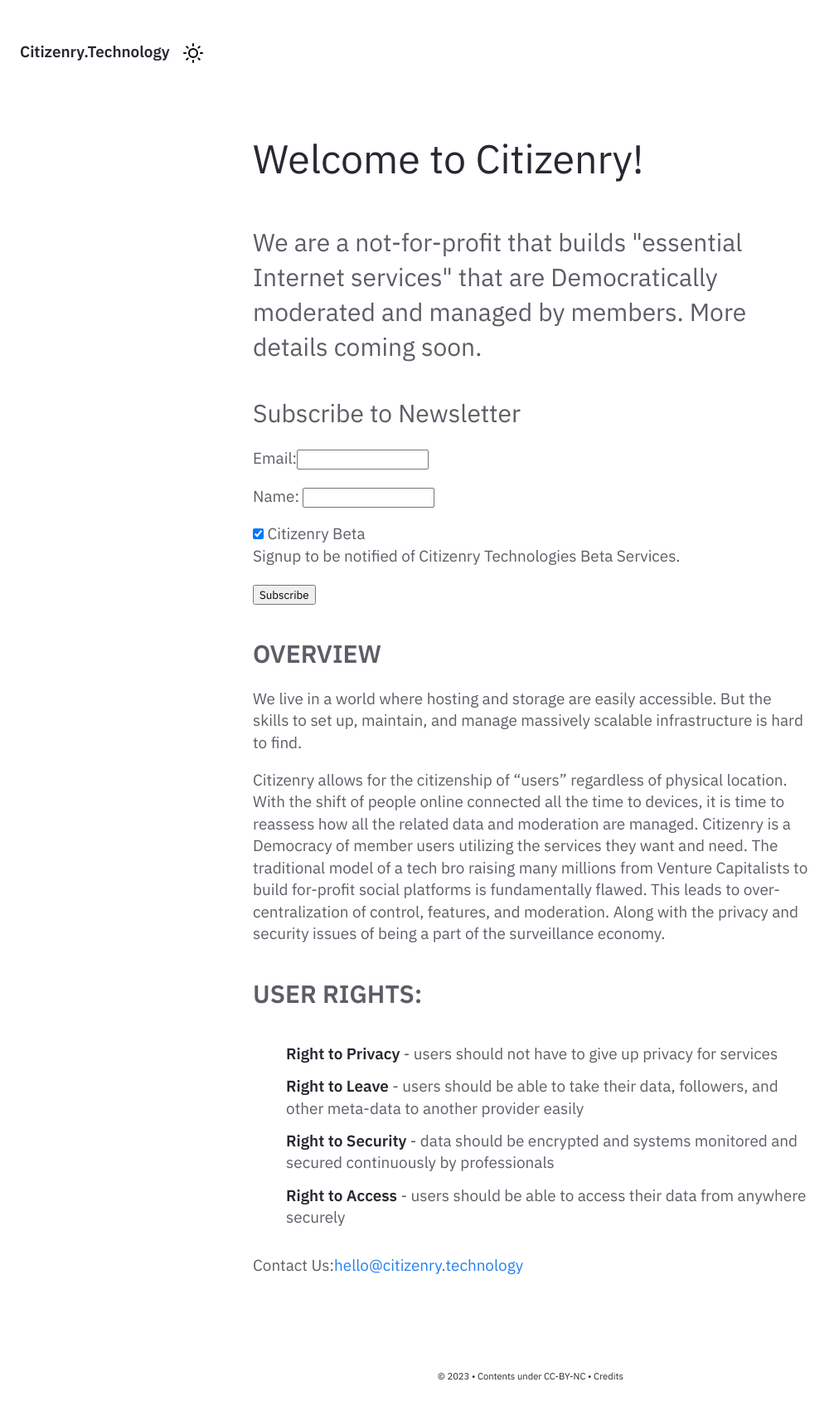
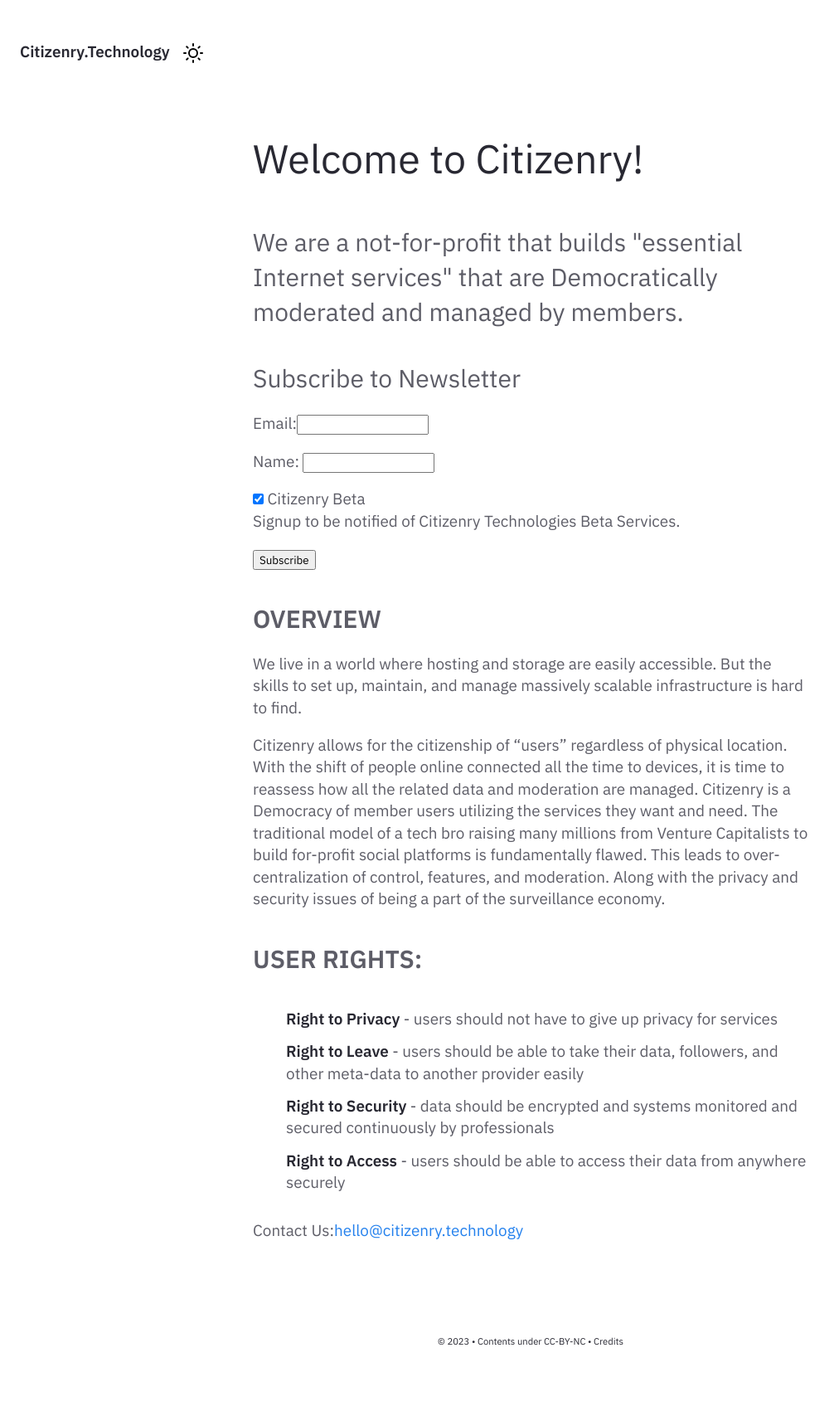
Before and after one commit to Citizenry/Citizenry.github.io, a Jekyll site: the page built from pages/index.md, in a window 1280 px wide. Shown: the whole page at 83% size, without its empty margins (0-1012 px from the left). Built offline with Jekyll 4.4.1, drawn with Linux system fonts in a browser that asks for light colours; after the commit the page ends 1665 px from its top, so only the background shows below that.

Commit message:
Update Homepage.html

```diff
--- a/_includes/Homepage.html
+++ b/_includes/Homepage.html
@@ -1,7 +1,7 @@
 <div class="home-intro">
     <div class="jumbo">Welcome to Citizenry! </div>
     <div class="home-sub-text"> <h3>
-        We are a not-for-profit that builds "essential Internet services" that are Democratically moderated and managed by members. More details coming soon.
+        We are a not-for-profit that builds "essential Internet services" that are Democratically moderated and managed by members.
         </h3>
         <form method="post" action="https://lists.citizenry.technology/subscription/form" class="listmonk-form">
     <div>
```
